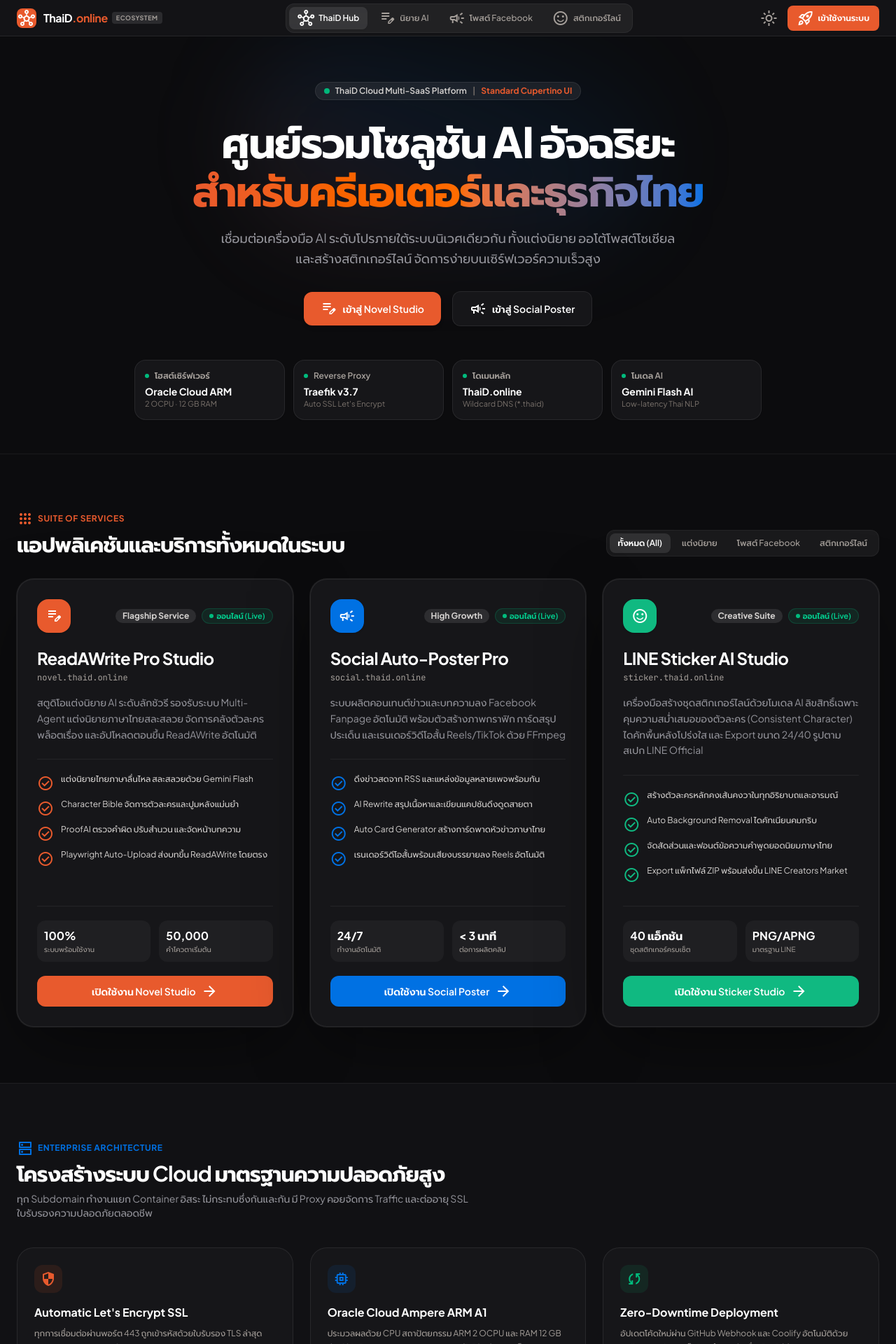
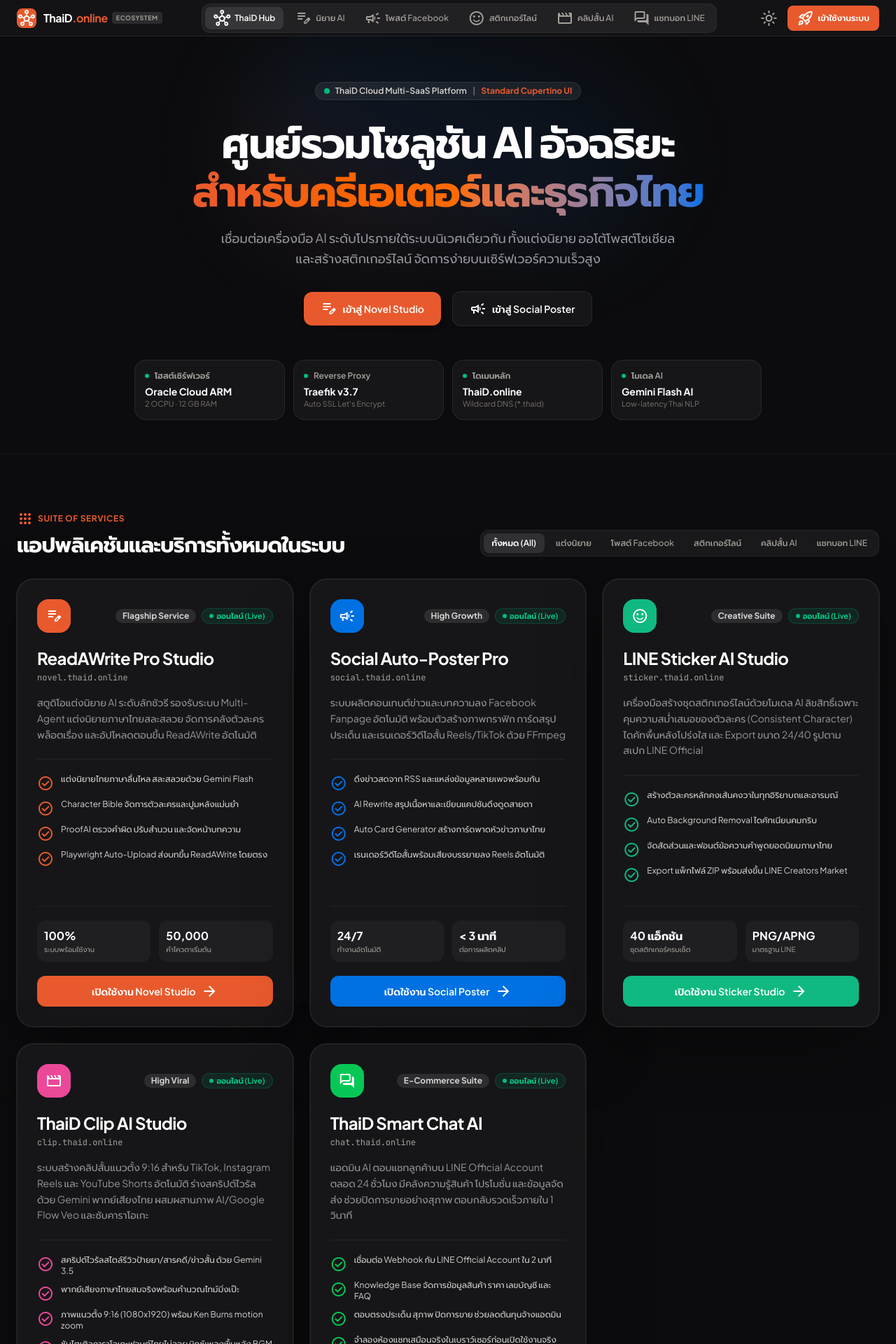
Before and after one commit to iamjotaki/thaid-online, a Next.js app: page / in a window 1280 px wide. Shown: the top 1920 px of the page at 70% size. Built offline with nearby package versions, Linux system fonts and the light colour scheme.

Commit message:
feat: add ThaiD Clip and ThaiD Smart Chat to hub navigation and catalog

```diff
--- a/app/page.tsx
+++ b/app/page.tsx
@@ -5,7 +5,7 @@ import React, { useState, useEffect } from "react";
 export default function HomePage() {
   const [isDark, setIsDark] = useState(true);
   const [mobileMenuOpen, setMobileMenuOpen] = useState(false);
-  const [activeTab, setActiveTab] = useState<"all" | "novel" | "social" | "sticker">("all");
+  const [activeTab, setActiveTab] = useState<"all" | "novel" | "social" | "sticker" | "clip" | "chat">("all");
 
   useEffect(() => {
     // Check initial dark mode from document or storage
@@ -97,6 +97,52 @@ export default function HomePage() {
       stats: { primary: "40 แอ็กชัน", primaryLabel: "ชุดสติกเกอร์ครบเซ็ต", secondary: "PNG/APNG", secondaryLabel: "มาตรฐาน LINE" },
       actionText: "เปิดใช้งาน Sticker Studio",
     },
+    {
+      id: "clip",
+      name: "ThaiD Clip AI Studio",
+      subname: "Automated 9:16 Shorts & Reels Studio",
+      tag: "clip.thaid.online",
+      url: "https://clip.thaid.online",
+      category: "clip",
+      status: "ออนไลน์ (Live)",
+      statusColor: "emerald",
+      badge: "High Viral",
+      description:
+        "ระบบสร้างคลิปสั้นแนวตั้ง 9:16 สำหรับ TikTok, Instagram Reels และ YouTube Shorts อัตโนมัติ ร่างสคริปต์ไวรัลด้วย Gemini พากย์เสียงไทย ผสมผสานภาพ AI/Google Flow Veo และซับคาราโอเกะ",
+      icon: "movie",
+      accentColor: "#ec4899",
+      features: [
+        "สคริปต์ไวรัลสไตล์รีวิวป้ายยา/สารคดี/ข่าวสั้น ด้วย Gemini 3.5",
+        "พากย์เสียงภาษาไทยสมจริงพร้อมคำนวณไทม์มิ่งเป๊ะ",
+        "ภาพแนวตั้ง 9:16 (1080x1920) พร้อม Ken Burns motion zoom",
+        "ซับไตเติลคาราโอเกะฟอนต์ไทยไม่ลอย มิกซ์เพลงพื้นหลัง BGM",
+      ],
+      stats: { primary: "1080×1920", primaryLabel: "Full HD 9:16", secondary: "< 25 วิ", secondaryLabel: "ต่อการเรนเดอร์คลิป" },
+      actionText: "เปิดใช้งาน Clip Studio",
+    },
+    {
+      id: "chat",
+      name: "ThaiD Smart Chat AI",
+      subname: "AI Customer Service & LINE OA Assistant",
+      tag: "chat.thaid.online",
+      url: "https://chat.thaid.online",
+      category: "chat",
+      status: "ออนไลน์ (Live)",
+      statusColor: "emerald",
+      badge: "E-Commerce Suite",
+      description:
+        "แอดมิน AI ตอบแชทลูกค้าบน LINE Official Account ตลอด 24 ชั่วโมง มีคลังความรู้สินค้า โปรโมชั่น และข้อมูลจัดส่ง ช่วยปิดการขายอย่างสุภาพ ตอบกลับรวดเร็วภายใน 1 วินาที",
+      icon: "forum",
+      accentColor: "#06c755",
+      features: [
+        "เชื่อมต่อ Webhook กับ LINE Official Account ใน 2 นาที",
+        "Knowledge Base จัดการข้อมูลสินค้า ราคา เลขบัญชี และ FAQ",
+        "ตอบตรงประเด็น สุภาพ ปิดการขาย ช่วยลดต้นทุนจ้างแอดมิน",
+        "จำลองห้องแชทเสมือนจริงในเบราว์เซอร์ก่อนเปิดใช้งานจริง",
+      ],
+      stats: { primary: "24/7", primaryLabel: "ตอบแชทอัตโนมัติ", secondary: "0 บาท", secondaryLabel: "ต้นทุน API (Vault Keys)" },
+      actionText: "เปิดใช้งาน Smart Chat",
+    },
   ];
 
   const filteredServices =
@@ -156,6 +202,20 @@ export default function HomePage() {
             >
               <span className="material-symbols-outlined text-[14px]">sentiment_satisfied</span>
               <span>สติกเกอร์ไลน์</span>
+            </a>
+            <a
+              href="https://clip.thaid.online"
+              className="px-3 py-1 rounded-lg text-[#86868b] hover:text-[#1d1d1f] dark:text-stone-400 dark:hover:text-white transition-colors flex items-center gap-1.5"
+            >
+              <span className="material-symbols-outlined text-[14px]">movie</span>
+              <span>คลิปสั้น AI</span>
+            </a>
+            <a
+              href="https://chat.thaid.online"
+              className="px-3 py-1 rounded-lg text-[#86868b] hover:text-[#1d1d1f] dark:text-stone-400 dark:hover:text-white transition-colors flex items-center gap-1.5"
+            >
+              <span className="material-symbols-outlined text-[14px]">forum</span>
+              <span>แชทบอท LINE</span>
             </a>
           </nav>
 
@@ -402,6 +462,28 @@ export default function HomePage() {
             >
               สติกเกอร์ไลน์
             </button>
+            <button
+              type="button"
+              onClick={() => setActiveTab("clip")}
+              className={`px-3 py-1.5 rounded-lg transition-all ${
+                activeTab === "clip"
+                  ? "bg-white dark:bg-white/10 text-[#1d1d1f] dark:text-white shadow-xs font-semibold"
+                  : "text-[#86868b] dark:text-stone-400 hover:text-[#1d1d1f] dark:hover:text-white"
+              }`}
+            >
+              คลิปสั้น AI
+            </button>
+            <button
+              type="button"
+              onClick={() => setActiveTab("chat")}
+              className={`px-3 py-1.5 rounded-lg transition-all ${
+                activeTab === "chat"
+                  ? "bg-white dark:bg-white/10 text-[#1d1d1f] dark:text-white shadow-xs font-semibold"
+                  : "text-[#86868b] dark:text-stone-400 hover:text-[#1d1d1f] dark:hover:text-white"
+              }`}
+            >
+              แชทบอท LINE
+            </button>
           </div>
         </div>
 
```
